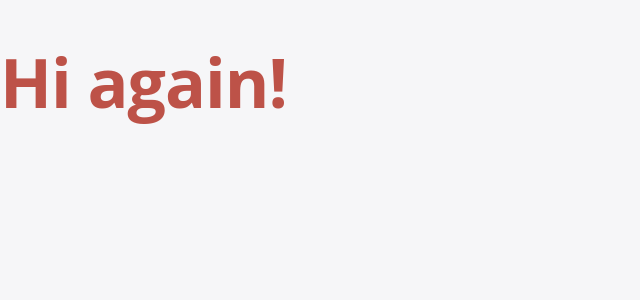
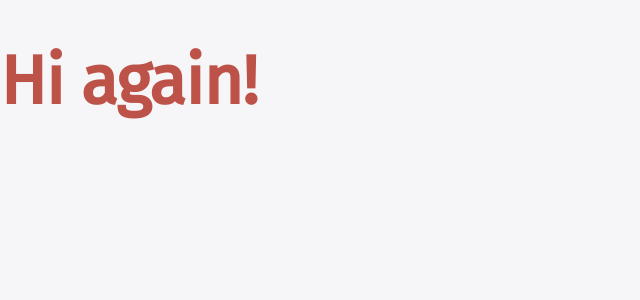
Before and after one commit to Zaena/Portfolio-Nadine, a Jekyll site: the page built from index.html, in a window 1280 px wide. Shown: the top 300 px of the page, without its empty margins (0-640 px from the left). Built offline with Jekyll 4.4.1, drawn with Linux system fonts in a browser that asks for light colours.

Commit message:
Quick fixes

```diff
--- a/assets/css/1-base/_base.sass
+++ b/assets/css/1-base/_base.sass
@@ -88,7 +88,7 @@
   background: $bg-color
   font-size: 14px
   line-height: 1.6
-  font-family: 'Open Sans', sans-serif
+  font-family: 'Fira Sans', sans-serif
   color: $text-color
   -webkit-font-smoothing: antialiased
   -webkit-text-size-adjust: 100%
--- /dev/null
+++ b/assets/css/1-base/_fonts.scss
@@ -0,0 +1 @@
+@import url('https://fonts.googleapis.com/css?family=Fira+Sans:400,400i');
--- a/assets/css/main.css
+++ b/assets/css/main.css
@@ -7,6 +7,7 @@
  */
 /* Document
    ========================================================================== */
+@import url("https://fonts.googleapis.com/css?family=Fira+Sans:400,400i");
 html {
   font-family: sans-serif;
   /* 1 */
@@ -482,7 +483,7 @@
   background: #F6F6F8;
   font-size: 14px;
   line-height: 1.6;
-  font-family: 'Open Sans', sans-serif;
+  font-family: 'Fira Sans', sans-serif;
   color: #2D2D33;
   -webkit-font-smoothing: antialiased;
   -webkit-text-size-adjust: 100%; }
--- a/assets/css/main.scss
+++ b/assets/css/main.scss
@@ -3,3 +3,4 @@
 
 @import "1-base/vars";
 @import "1-base/base";
+@import "1-base/fonts";
```
